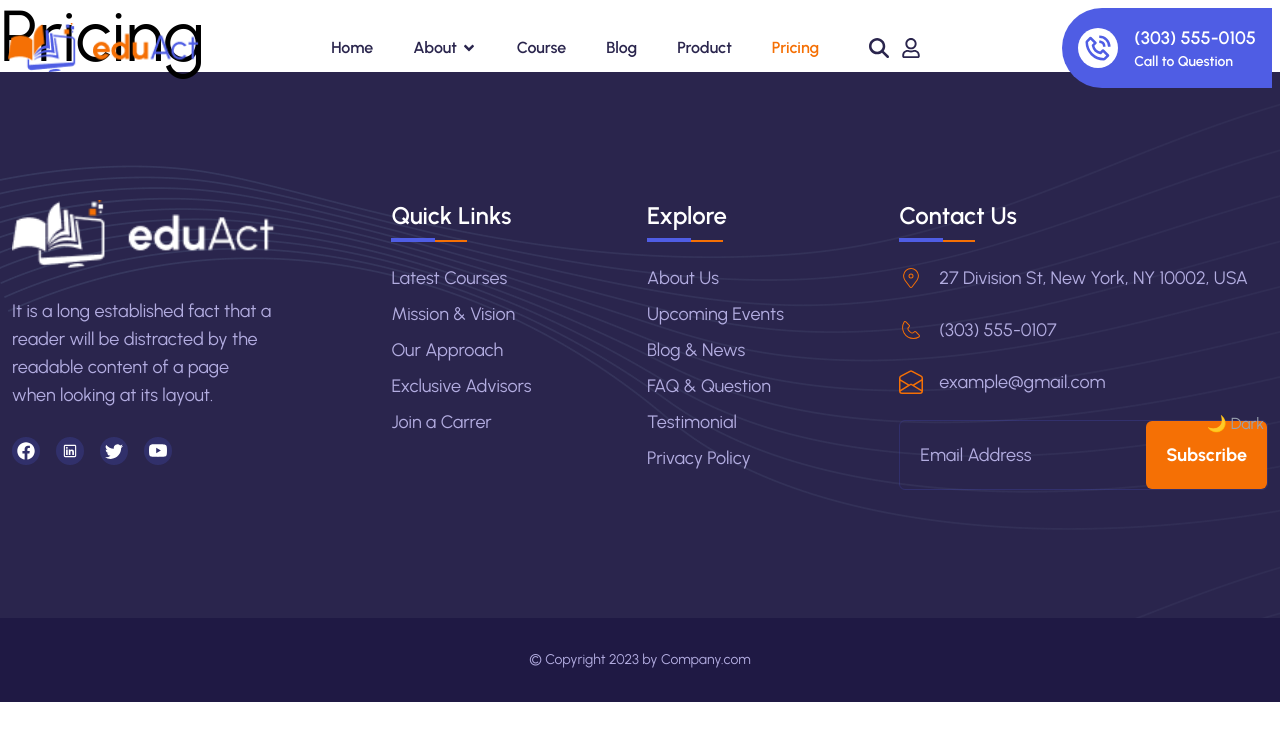
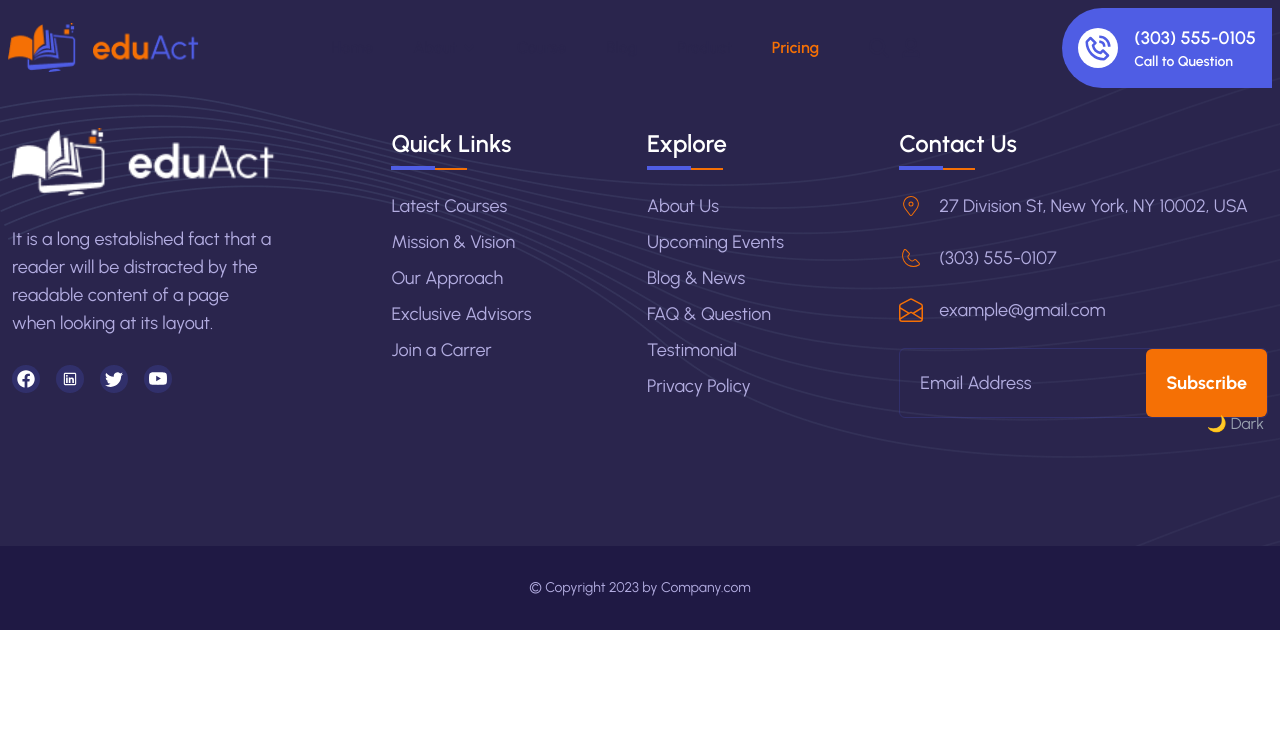
Before and after one commit to Mohammad-Nadil/ebt-eduact, a React (Vite) app: page /pricing in a window 1280 px wide. Shown: the top 740 px of the page. Built offline with nearby package versions, Linux system fonts and the light colour scheme.

Commit message:
npm intall

```diff
--- a/src/pages/Pricing.jsx
+++ b/src/pages/Pricing.jsx
@@ -1,11 +1,11 @@
-import React from "react";
+import React from 'react'
 
 const Pricing = () => {
   return (
     <div>
-      <h1 className="text-7xl">Pricing</h1>
+
     </div>
-  );
-};
+  )
+}
 
-export default Pricing;
+export default Pricing
```
Also changed, not shown: 1 other file (tests, documents, lock files or other folders).
